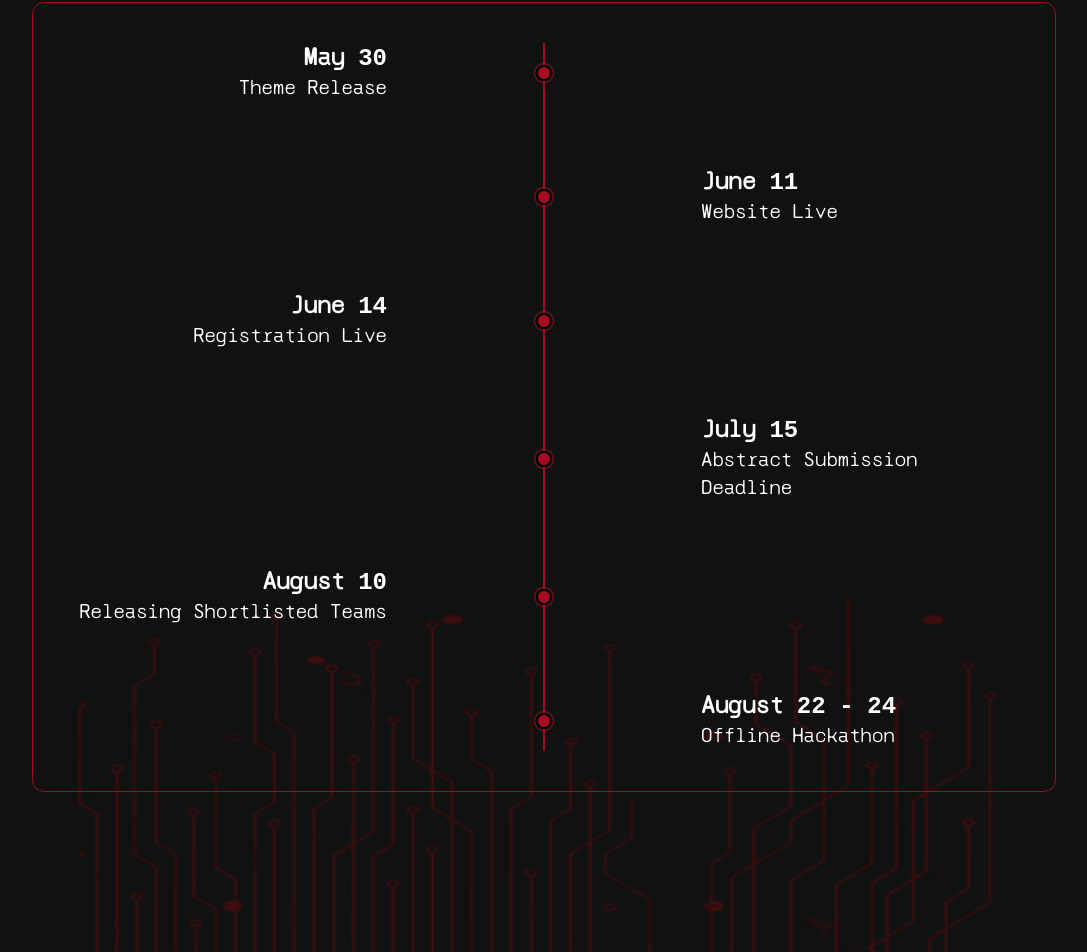
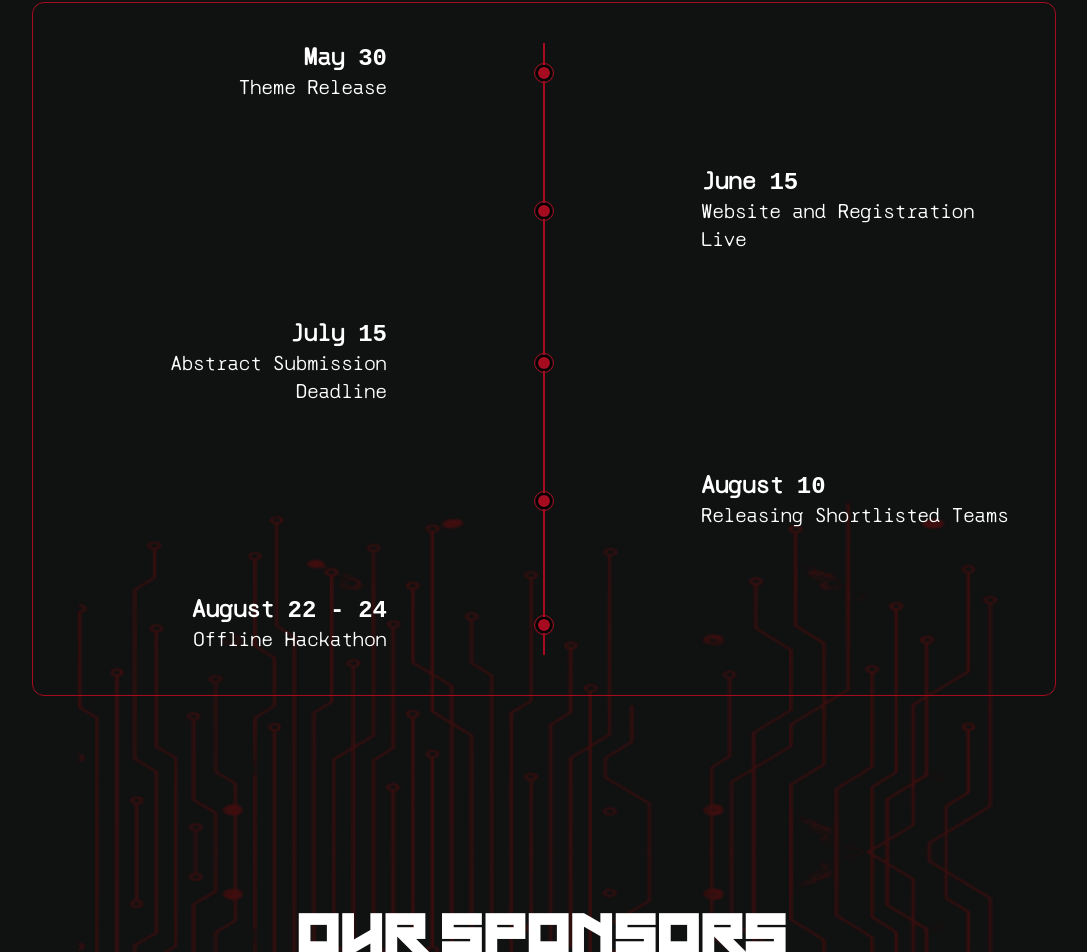
Before and after one commit to FidhaAhamed/hack25, a React (Vite) app: page / in a window 1280 px wide. Shown: the part 2714-3666 px from the top of the page, without its empty margins (96-1183 px from the left). Built offline with nearby package versions, Linux system fonts and the light colour scheme.

Commit message:
dates updated

```diff
--- a/src/Pages/Timeline/Timeline.jsx
+++ b/src/Pages/Timeline/Timeline.jsx
@@ -4,8 +4,7 @@ import circuit from "../../assets/circuit.svg";
 
 const events = [
   { date: "May 30", title: "Theme Release" },
-  { date: "June 11", title: "Website Live" },
-  { date: "June 14", title: "Registration Live" },
+  { date: "June 15", title: "Website and Registration Live" },
   { date: "July 15", title: "Abstract Submission Deadline" },
   { date: "August 10", title: "Releasing Shortlisted Teams" },
   { date: "August 22 - 24", title: "Offline Hackathon" },
```
